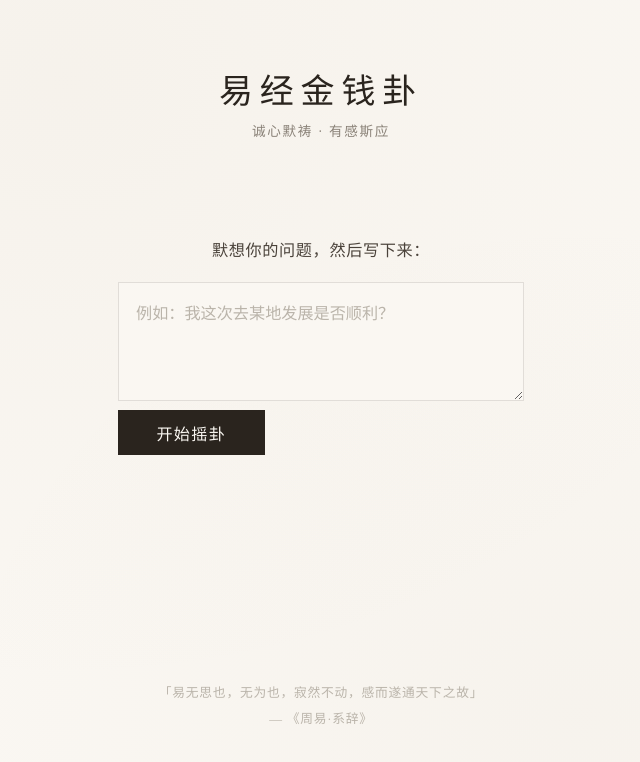
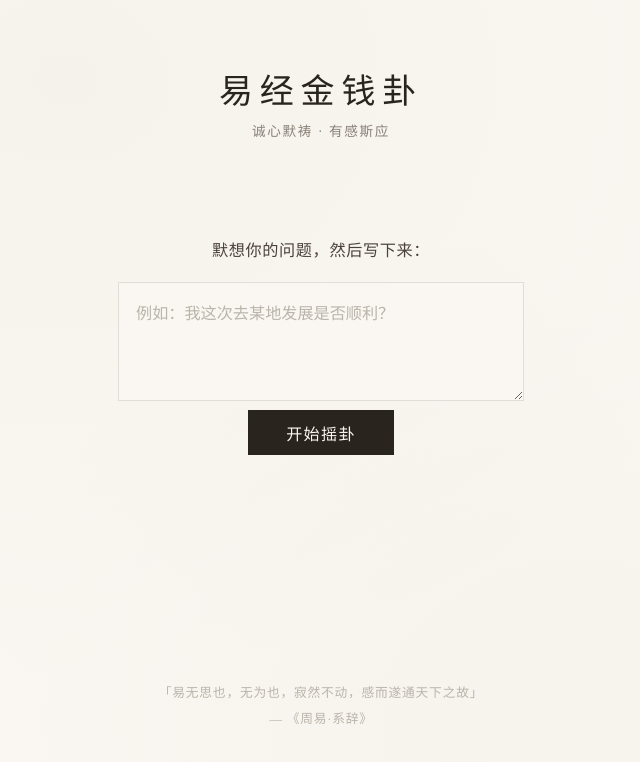
Before and after one commit to ChenyuHeee/tao, a React (Vite) app: page / in a window 1280 px wide. Both pictures are taken after a click on the button "开始摇卦". Shown: the top 762 px of the page, without its empty margins (319-959 px from the left). Built offline with nearby package versions, Linux system fonts and the light colour scheme; a web font is replaced by a local one.

Commit message:
Fix button alignment consistency across phases

```diff
--- a/src/components/divination/CoinTossPanel.module.css
+++ b/src/components/divination/CoinTossPanel.module.css
@@ -9,9 +9,10 @@
 }
 
 .panel {
-  max-width: 400px;
+  max-width: 440px;
   margin: 0 auto;
   padding: var(--space-lg) var(--space-md);
+  text-align: center;
 }
 
 /* ---- Question ---- */
@@ -149,12 +150,14 @@
 .action {
   text-align: center;
   margin-top: var(--space-lg);
+  min-height: 42px;
+  display: flex;
+  align-items: center;
+  justify-content: center;
 }
 
 .waiting {
-  text-align: center;
   font-size: 0.85rem;
   color: var(--ink-faint);
-  margin-top: var(--space-md);
   letter-spacing: 0.04em;
 }
--- a/src/components/divination/FocusQuestion.module.css
+++ b/src/components/divination/FocusQuestion.module.css
@@ -7,6 +7,7 @@
   max-width: 440px;
   margin: 0 auto;
   padding: var(--space-2xl) var(--space-md);
+  text-align: center;
 }
 
 .label {
--- a/src/components/shared/InkButton.module.css
+++ b/src/components/shared/InkButton.module.css
@@ -8,6 +8,7 @@
   display: inline-flex;
   align-items: center;
   justify-content: center;
+  min-width: 120px;
   padding: 0.55rem 2.2rem;
   font-size: 0.95rem;
   font-family: var(--font-text);
@@ -18,23 +19,22 @@
   letter-spacing: 0.08em;
   user-select: none;
   overflow: hidden;
-  transition: background 0.25s ease, transform 0.2s ease;
+  transition: background 0.25s ease, box-shadow 0.25s ease;
 }
 
 .button:hover {
   background: #1a1612;
-  transform: translateY(-1px);
+  box-shadow: 0 1px 6px rgba(0, 0, 0, 0.12);
 }
 
 .button:active {
-  transform: translateY(0);
-  transition: transform 0.05s;
+  background: #0f0d0a;
+  transition: background 0.05s;
 }
 
 .button:disabled {
   opacity: 0.45;
   cursor: not-allowed;
-  transform: none;
 }
 
 .secondary {
```
